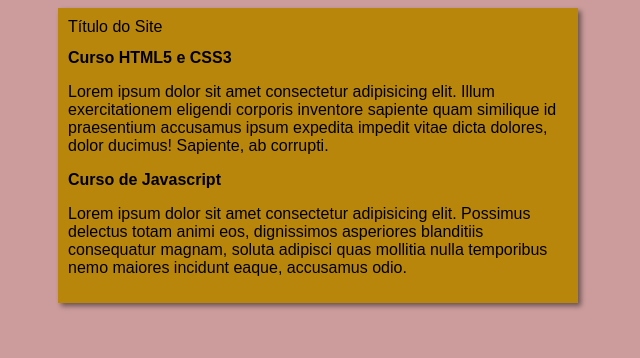
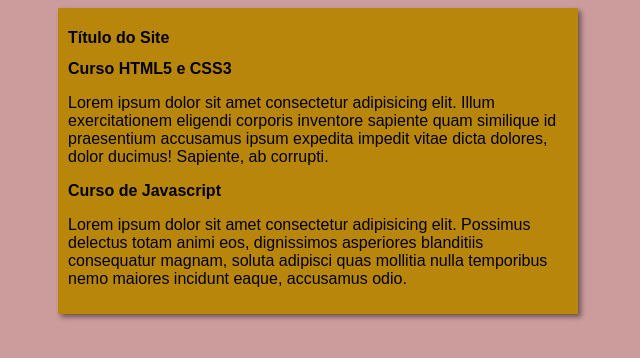
Before and after one commit to RogerDP/projeto-site, a plain HTML site: page index.html in a window 1280 px wide. Shown: the whole page, without its empty margins (322-962 px from the left). Drawn offline with Linux system fonts and the light colour scheme.

Commit message:
Update index.html

```diff
--- a/index.html
+++ b/index.html
@@ -7,8 +7,8 @@
     <link rel="stylesheet" href="Estilo/style.css">
 </head>
 <body>
-    <main>
-        <header>Título do Site</header>
+    <main><h1>
+        <header>Título do Site</header></h1>
         <article>
             <h2>Curso HTML5 e CSS3</h2>
             <p>Lorem ipsum dolor sit amet consectetur adipisicing elit. Illum exercitationem eligendi corporis inventore sapiente quam similique id praesentium accusamus ipsum expedita impedit vitae dicta dolores, dolor ducimus! Sapiente, ab corrupti.</p>
```
